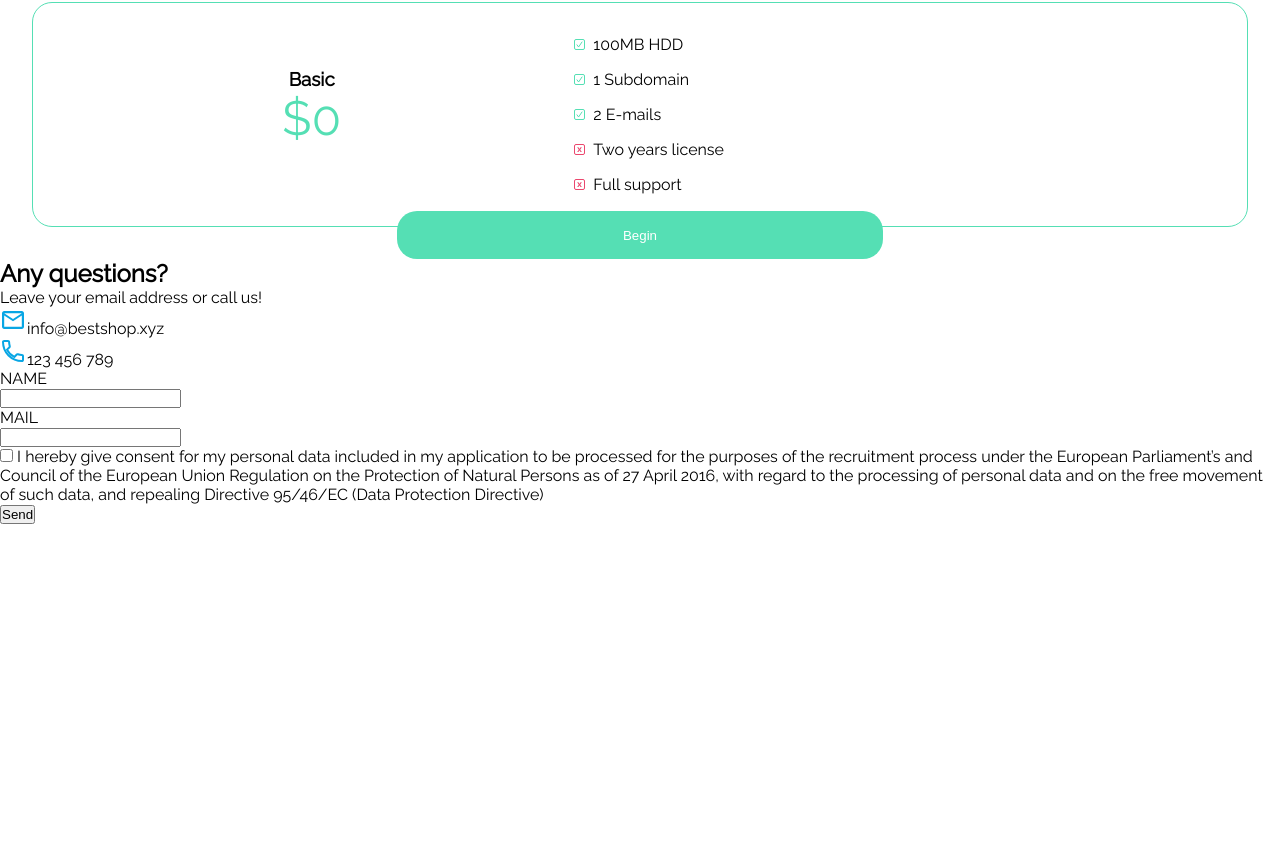
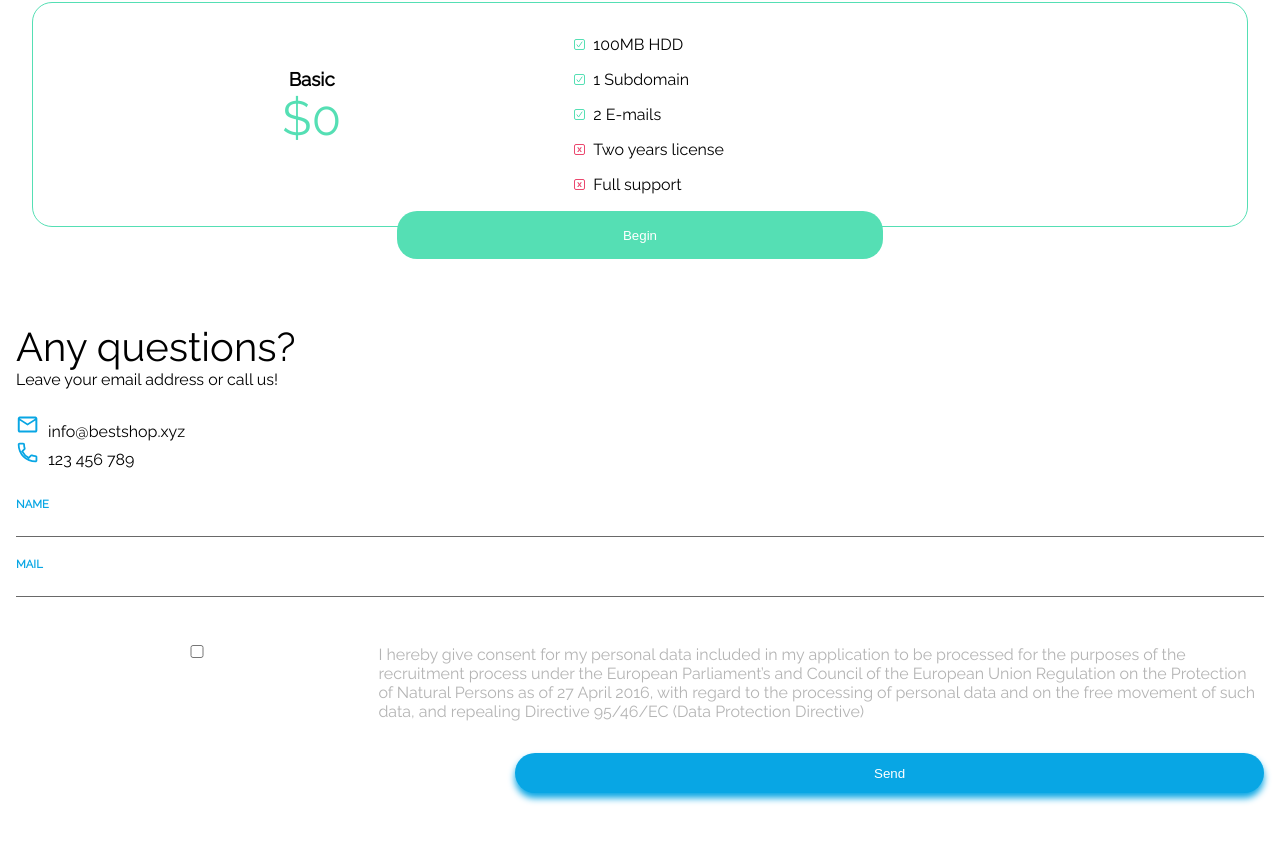
Before and after one commit to JavierSalazarG/OxygenShop, a plain HTML site: page index.html in a window 1280 px wide. Shown: the part 3910-4751 px from the top of the page. Before the commit the page ends 4434 px from the top, so only its background shows below. Drawn offline with Linux system fonts and the light colour scheme.

Commit message:
feat: completed form

```diff
--- a/index.html
+++ b/index.html
@@ -172,27 +172,39 @@
             </div>
         </section>
         <section class="section__form">
-            <h2>Any questions?</h2>
-            <p>Leave your email address or call us!</p>
+            <h2 class="h2__form_title">Any questions?</h2>
+            <p class="p__form_title">Leave your email address or call us!</p>
 
-            <p><span><img src="./img/Mail Icon 2.svg" alt="mail" /></span>info@bestshop.xyz</p>
-            <p><span><img src="./img/Phone Icon 2.svg" alt="phone" /></span>123 456 789</p>
+            <div class="div__contact_dates">
+                <p class="p__contact_dates"><span><img class="img__span_contact" src="./img/Mail Icon 2.svg"
+                            alt="mail" /></span>info@bestshop.xyz
+                </p>
+                <p class="p__contact_dates"><span><img class="img__span_contact" src="./img/Phone Icon 2.svg"
+                            alt="phone" /></span>123 456 789</p>
 
-            <form>
-                <label id="name">NAME</label><br>
-                <input name="name" type="text"><br>
-                <label id="mail">MAIL</label><br>
-                <input name="mail" type="mail"><br>
-                <input type="checkbox" id="conditions" name="conditions" value="ok">
-                <label id="conditions">I hereby give consent for my personal data included in my application to be
-                    processed for the purposes of the
-                    recruitment process under the European Parliament’s and Council of the European Union Regulation on
-                    the Protection of
-                    Natural Persons as of 27 April 2016, with regard to the processing of personal data and on the free
-                    movement of such
-                    data, and repealing Directive 95/46/EC (Data Protection Directive)</label><br>
+            </div>
 
-                <input value="Send" type="submit" />
+            <form onclick="#" class="form">
+                <label class="label__form" id="name">NAME</label><br>
+                <input class="input__form" name="name" type="text"><br>
+                <label class="label__form" id="mail">MAIL</label><br>
+                <input class="input__form" name="mail" type="mail"><br>
+                <div class="div__accept_consent">
+                    <input class="input__checkbox" type="checkbox" id="conditions" name="conditions" value="ok">
+                    <label class="label__conditions" id="conditions">I hereby give consent for my personal data included
+                        in my application to be
+                        processed for the purposes of the
+                        recruitment process under the European Parliament’s and Council of the European Union Regulation
+                        on
+                        the Protection of
+                        Natural Persons as of 27 April 2016, with regard to the processing of personal data and on the
+                        free
+                        movement of such
+                        data, and repealing Directive 95/46/EC (Data Protection Directive)</label><br>
+                </div>
+
+
+                <input class="button__send" value="Send" type="submit" />
             </form>
         </section>
     </main>
--- a/style.scss
+++ b/style.scss
@@ -95,6 +95,8 @@ body {
 .button__shop:hover {
   transition: all 200ms;
   transform: scale(1.05);
+  color: $color-blue;
+  background-color: white;
 }
 
 //img pc 1 ----
@@ -289,3 +291,87 @@ body {
   box-shadow: 0 5px 7px $color-pink;
 }
 //------
+
+//formulario -------------
+
+.section__form {
+  width: 100%;
+  margin-top: 3rem;
+  margin-bottom: 2rem;
+  padding: 1rem;
+}
+
+.h2__form_title {
+  font-size: 2.5rem;
+  font-weight: 300;
+}
+
+.p__form_title {
+  font-size: 1rem;
+}
+.div__contact_dates {
+  margin-top: 1.5rem;
+  margin-bottom: 1.5rem;
+}
+
+.img__span_contact {
+  width: 1.5rem;
+  margin-right: 0.5rem;
+}
+
+.form {
+  width: 100%;
+}
+
+.label__form {
+  color: $color-blue;
+  font-size: 0.7rem;
+  font-weight: 700;
+  margin-top: 0.5rem;
+}
+
+.input__form {
+  width: 100%;
+  border: none;
+  border-bottom: 1px solid rgba(0, 0, 0, 0.589);
+  margin-top: 0.5rem;
+  margin-bottom: 1rem;
+  padding-left: 1rem;
+  outline: none;
+  font-family: "Raleway";
+}
+
+.div__accept_consent {
+  display: flex;
+  flex-direction: row;
+  margin-top: 2rem;
+}
+.input__checkbox {
+  width: 100%;
+  align-self: flex-start;
+}
+
+.label__conditions {
+  font-weight: 300;
+  color: rgb(180, 180, 180);
+}
+
+.button__send {
+  width: 60%;
+  height: 2.5rem;
+  border-radius: 20px;
+  border: none;
+  background-color: $color-blue;
+  color: white;
+  float: right;
+  margin-top: 2rem;
+  box-shadow: 0 5px 7px $color-blue;
+}
+
+.button__send:hover {
+  transition: all 200ms;
+  transform: scale(1.05);
+  color: $color-blue;
+  background-color: white;
+}
+//------
```
Also changed, not shown: styles.css, 1 other file.
